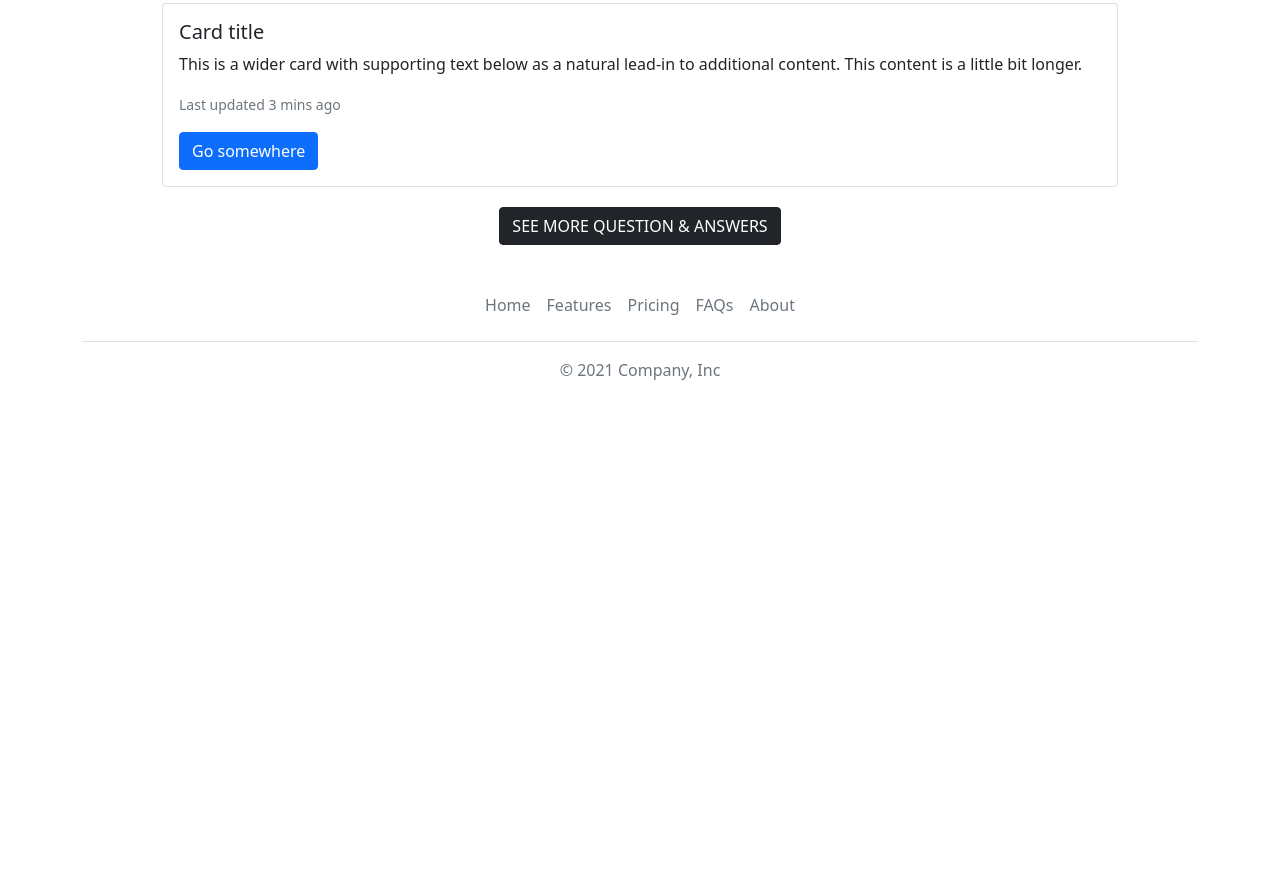
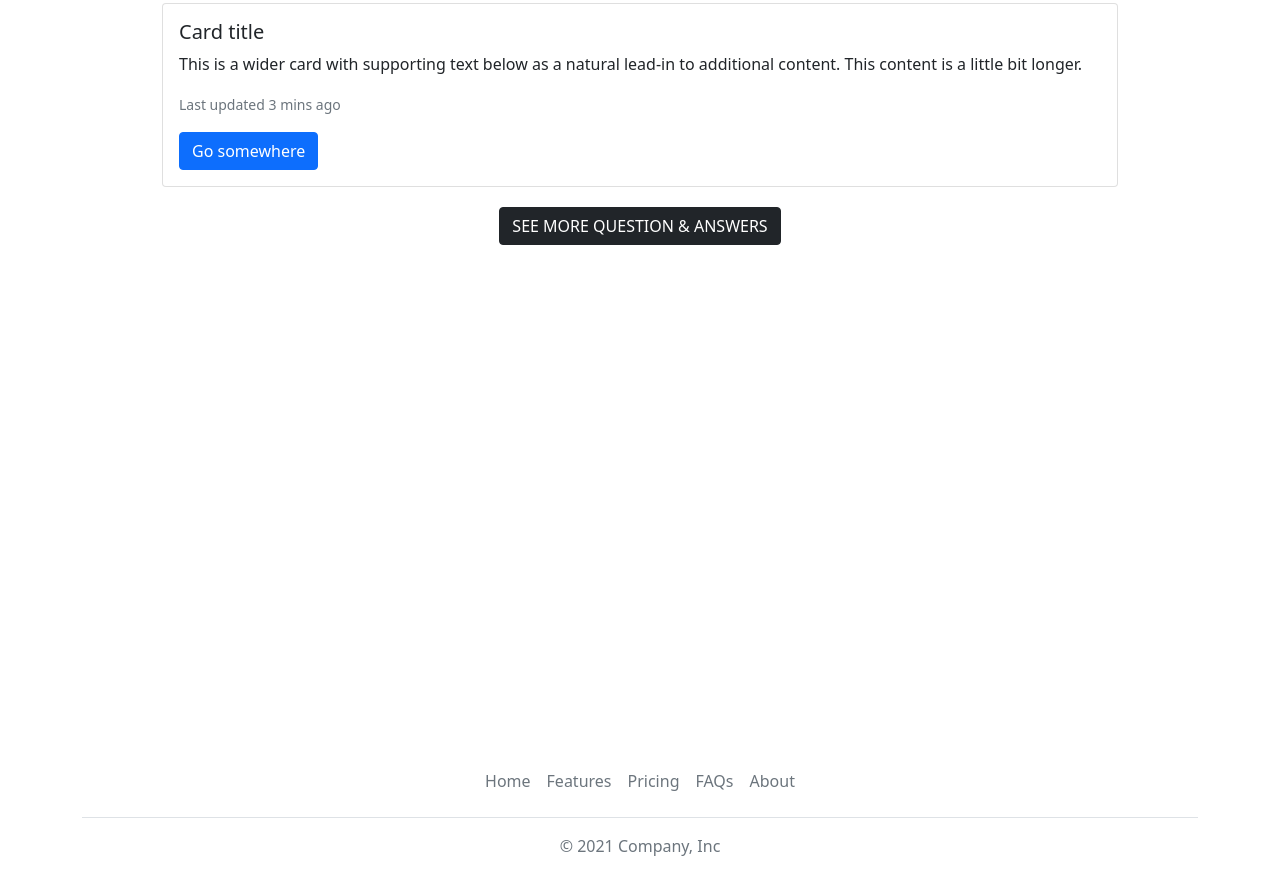
Before and after one commit to samisweb/BLOG2, a plain HTML site: page index.html in a window 1280 px wide. Shown: the part 1371-2266 px from the top of the page. Before the commit the page ends 1809 px from the top, so only its background shows below. Drawn offline with nearby package versions, Linux system fonts and the light colour scheme.

Commit message:
Update index.html

```diff
--- a/index.html
+++ b/index.html
@@ -123,7 +123,7 @@
 </div>
 
 
-<div class="container">
+<div class="container" style="margin-top: 500px;">
   <footer class="py-3 my-4">
     <ul class="nav justify-content-center border-bottom pb-3 mb-3">
       <li class="nav-item"><a href="#" class="nav-link px-2 text-muted">Home</a></li>
```
